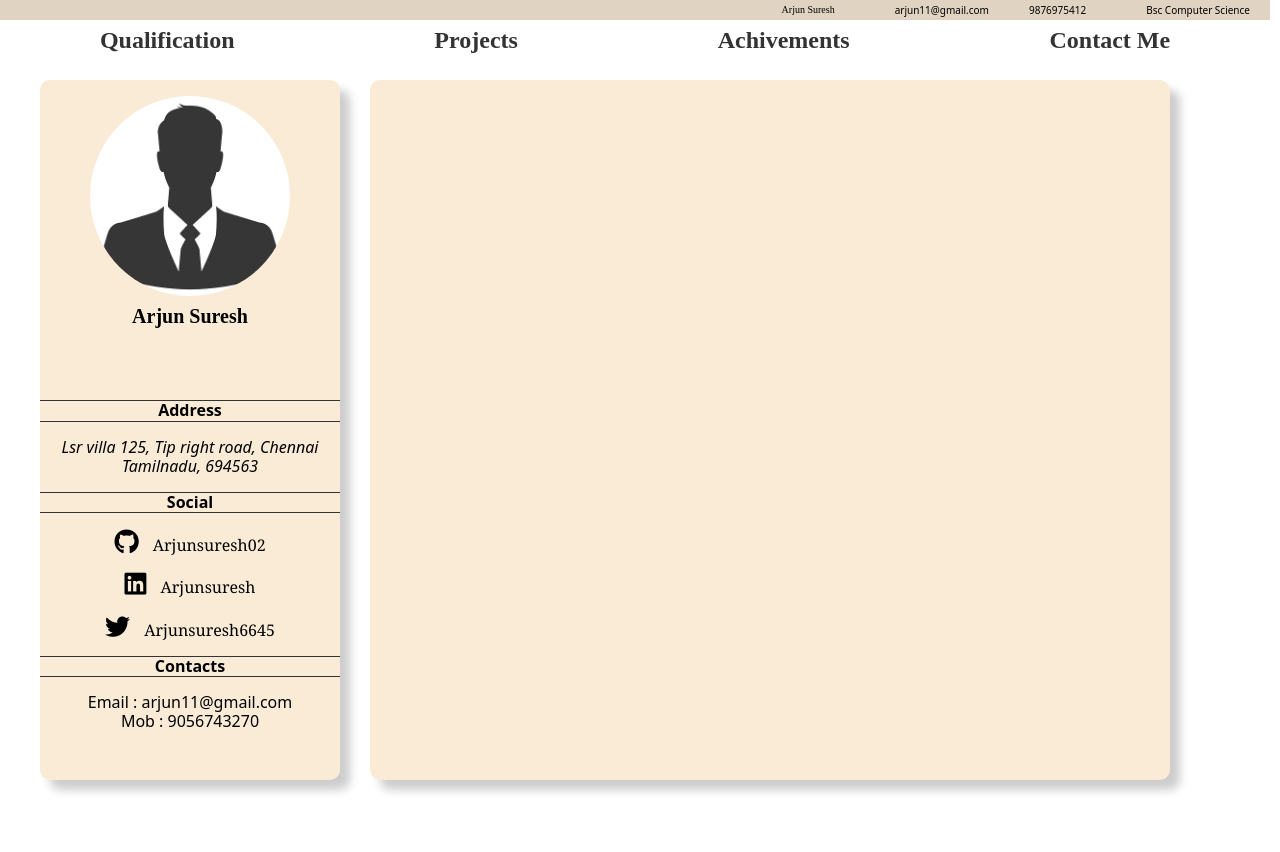
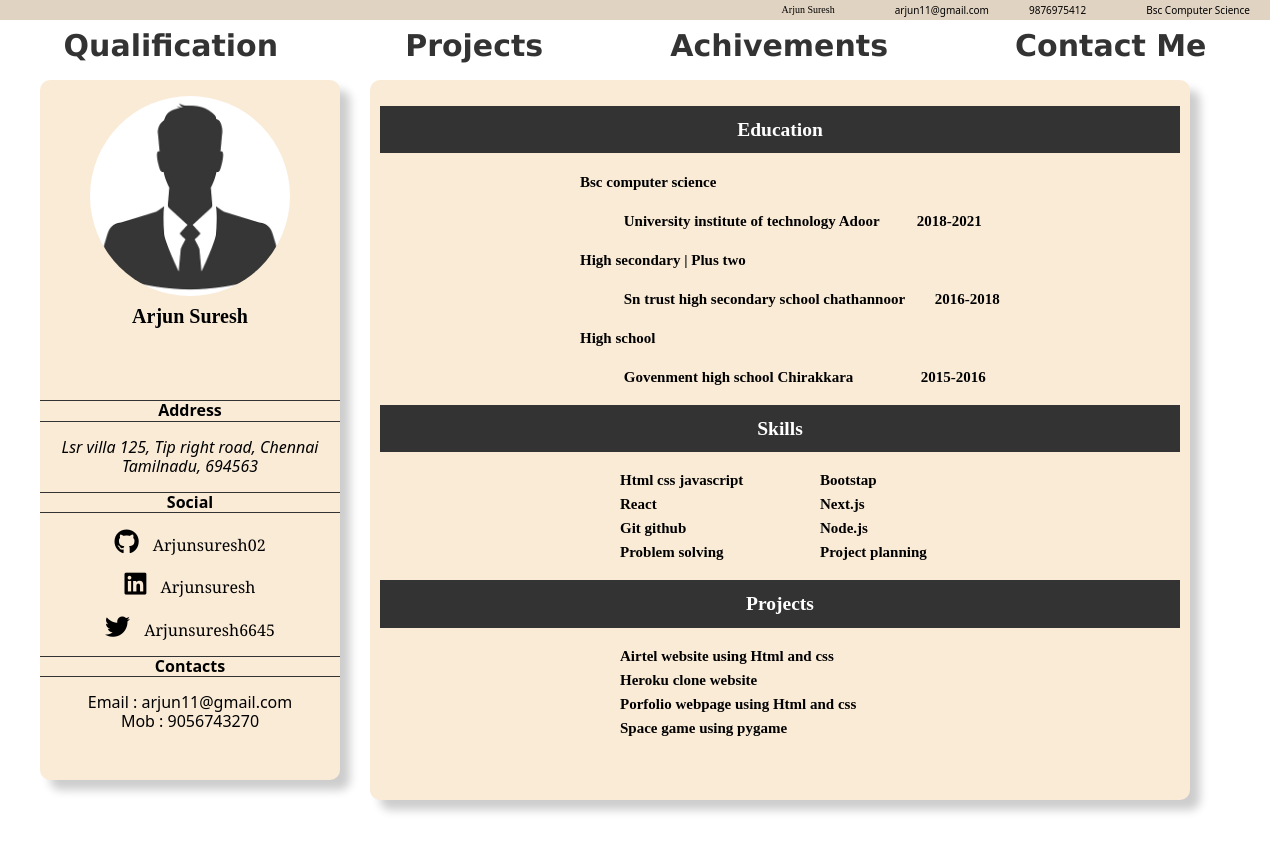
Before and after one commit to ArjunSuresh0011/Dummy-portfolio, a plain HTML site: page index.html in a window 1280 px wide. Drawn offline with Linux system fonts and the light colour scheme.

Commit message:
created section

```diff
--- a/css/style.css
+++ b/css/style.css
@@ -56,6 +56,8 @@ body{
 a{
     text-decoration: none;
     color: #333;
+    font-size: 20px;
+    font-family:'Lucida Sans', 'Lucida Sans Regular', 'Lucida Grande', 'Lucida Sans Unicode', Geneva, Verdana, sans-serif
 }
 
 .menu{
@@ -117,11 +119,37 @@ figcaption{
 }
 
 
+/*Right card*/
 
+ul{
+    list-style-type: none;
+}
 
 .right-card{
     width: 800px;
     height: 700px;
     margin-top: 10px;
     margin-left: 10px;
+    font-size: 13px;
+    padding: 10px;
 }
+.right-card .grid{
+    grid-template-columns: 1fr 2fr;
+    align-items: center;
+}
+.right-card div h2{
+    text-align: center;
+    padding-top: 10px;
+    padding-bottom: 10px;
+    background-color: #333;
+    color: #fff;
+}
+.right-card .list{
+    margin-left: 200px;
+    font-weight: bold;
+    font-size: 15px;
+    line-height: 1.6;
+}
+.right-card pre{
+    font-family: 'Times New Roman', Times, serif;
+}
--- a/index.html
+++ b/index.html
@@ -78,9 +78,39 @@
                     </p>
                 </div>
                 <div class="right-card card">
-
-
-
+                    <div>
+                        <h2>Education</h2>
+                        <dl class="list">
+                            <dt>Bsc computer science</dt>
+                            <dd><pre> University institute of technology Adoor          2018-2021</pre></dd>
+                            <dt>High secondary | Plus two</dt>
+                            <dd><pre> Sn trust high secondary school chathannoor        2016-2018</pre></dd>
+                            <dt>High school</dt>
+                            <dd><pre> Govenment high school Chirakkara                  2015-2016</pre></dd>
+                        </dl>
+                    </div>
+                    <div>
+                        <h2>Skills</h2>
+                        <ul class="grid list">
+                            <li>Html css javascript</li>
+                            <li>Bootstap</li>
+                            <li>React</li>
+                            <li>Next.js</li>
+                            <li>Git github</li>
+                            <li>Node.js</li>
+                            <li>Problem solving</li>
+                            <li>Project planning</li>
+                        </ul>
+                    </div>
+                    <div>
+                        <h2>Projects</h2>
+                        <ul class="list">
+                            <li>Airtel website using Html and css</li>
+                            <li>Heroku clone website</li>
+                            <li>Porfolio webpage using Html and css</li>
+                            <li>Space game using pygame</li>
+                        </ul>
+                    </div>
                 </div>
             </div>
         </div>
```
